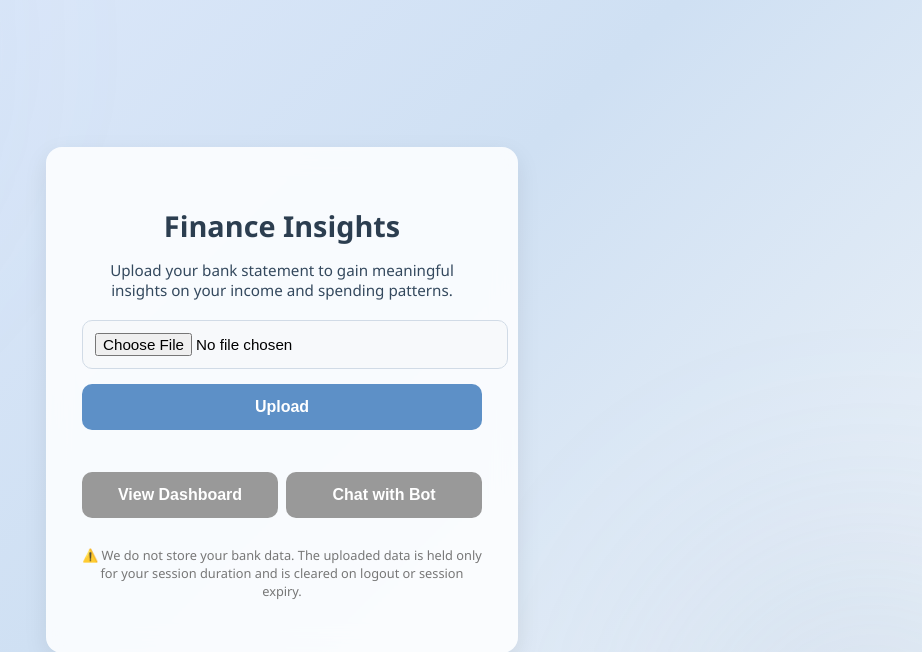
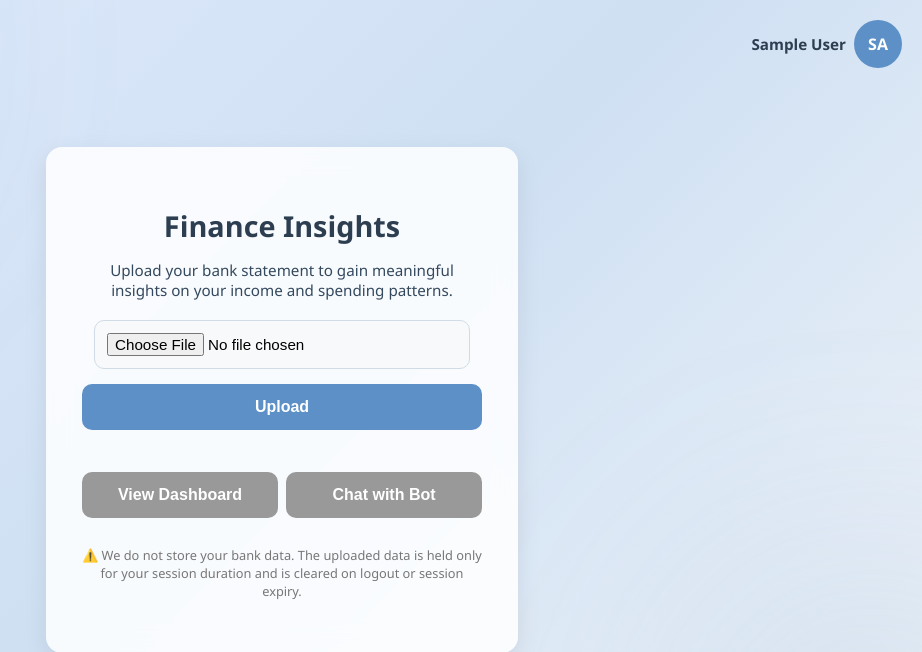
Before and after one commit to sanjeet-mahato/Projects, a Flask app: page / in a window 1280 px wide; the page is wider, and only the part inside the window is pictured. Shown: the top 652 px of that part, without its empty margins (358-1280 px from the left). Run offline with Flask 3, Linux system fonts and the light colour scheme; the visitor is signed in with stand-in values (Sample User, id 1); parts of the project's set-up code (start-up, migrations or seed data) failed here and were passed over.

Commit message:
Adding profile icon in index page.

```diff
--- a/Finance Insights/app/routes/auth_route.py
+++ b/Finance Insights/app/routes/auth_route.py
@@ -48,7 +48,8 @@ def login():
             return render_template("login.html", error=error)
 
         session["user_id"] = user.id
-        return redirect(url_for("dashboard.dashboard"))
+        session["profile_name"] = user.profile_name
+        return redirect(url_for("index_bp.index_page"))
 
     messages = get_flashed_messages(with_categories=True)
     return render_template("login.html", messages=messages)
--- a/Finance Insights/app/routes/index_routes.py
+++ b/Finance Insights/app/routes/index_routes.py
@@ -1,13 +1,18 @@
 from flask import Blueprint, render_template, request, jsonify, session
 from app.services.transformer_service import transform_excel_to_json
+from utils.auth_decorator import login_required
 from io import BytesIO
+
 
 index_bp = Blueprint("index_bp", __name__)
 
+
 @index_bp.route("/")
 @index_bp.route("/index")
+@login_required
 def index_page():
-    return render_template("index.html")
+    profile_name = session.get("profile_name", "User")
+    return render_template("index.html", profile_name=profile_name)
 
 
 @index_bp.route("/upload", methods=["POST"])
--- a/Finance Insights/app/static/css/index.css
+++ b/Finance Insights/app/static/css/index.css
@@ -11,7 +11,7 @@ body {
   overflow: hidden;
 }
 
-/* Subtle floating shapes for gentle accent */
+/* Floating shapes */
 body::before, body::after {
   content: '';
   position: absolute;
@@ -24,6 +24,62 @@ body::before, body::after {
 }
 body::before { top: -150px; left: -150px; }
 body::after { bottom: -150px; right: -150px; }
+
+/* Profile Avatar with name to the left */
+.profile-container {
+  position: absolute;
+  top: 20px;
+  right: 20px;
+  display: flex;
+  align-items: center;
+  gap: 8px; /* space between name and avatar */
+  z-index: 2;
+}
+
+.profile-name {
+  font-size: 0.95rem;
+  font-weight: bold;
+  color: #2c3e50;
+  white-space: nowrap; /* keep name in single line */
+}
+
+.profile-avatar {
+  width: 48px;
+  height: 48px;
+  border-radius: 50%;
+  background-color: #5d90c7;
+  color: #fff;
+  display: flex;
+  align-items: center;
+  justify-content: center;
+  font-weight: 600;
+  font-size: 1rem;
+  cursor: pointer;
+  user-select: none;
+}
+
+.profile-dropdown {
+  display: none;
+  position: absolute;
+  top: 58px;
+  right: 0;
+  background: #fff;
+  box-shadow: 0 6px 20px rgba(0,0,0,0.1);
+  border-radius: 10px;
+  min-width: 120px;
+  z-index: 5;
+}
+
+.dropdown-item {
+  padding: 10px 14px;
+  font-size: 0.95rem;
+  color: #2c3e50;
+  cursor: pointer;
+}
+
+.dropdown-item:hover {
+  background-color: #f0f4f8;
+}
 
 /* Card */
 .upload-card {
@@ -42,8 +98,6 @@ body::after { bottom: -150px; right: -150px; }
   transform: translateY(-3px);
   box-shadow: 0 12px 32px rgba(0,0,0,0.12);
 }
-
-/* Heading */
 .upload-card h1 {
   font-size: 1.8rem;
   color: #2c3e50;
@@ -56,15 +110,16 @@ body::after { bottom: -150px; right: -150px; }
   margin-bottom: 20px;
 }
 
-/* File input */
+/* File input fixes */
 .upload-card input[type="file"] {
-  width: 100%;
+  width: calc(100% - 24px);
   padding: 12px;
   margin-bottom: 15px;
   border-radius: 10px;
   border: 1.5px solid #d1dbe6;
   background: #f7f9fb;
   font-size: 0.95rem;
+  box-sizing: border-box;
 }
 
 /* Buttons */
@@ -98,15 +153,13 @@ body::after { bottom: -150px; right: -150px; }
   margin-bottom: 12px;
 }
 
-/* Actions (View Dashboard / Chat) */
+/* Actions buttons */
 .actions {
   display: flex;
   justify-content: space-between;
   gap: 8px;
 }
-.actions button {
-  flex: 1;
-}
+.actions button { flex: 1; }
 
 /* Disclaimer */
 .upload-card .disclaimer {
--- a/Finance Insights/app/static/js/index.js
+++ b/Finance Insights/app/static/js/index.js
@@ -1,3 +1,47 @@
+window.addEventListener("DOMContentLoaded", () => {
+    const avatar = document.getElementById("profileAvatar");
+    const profileNameEl = document.querySelector(".profile-name");
+    const dropdown = document.getElementById("profileDropdown");
+
+    // Fetch current user details from session
+    fetch("/current-user")
+        .then(res => res.json())
+        .then(data => {
+            if (data.status === "success") {
+                const name = data.profile_name || "User";
+                profileNameEl.textContent = name;
+                // Compute initials
+                const initials = name.split(" ").map(n => n[0].toUpperCase()).join("").substring(0, 2);
+                avatar.textContent = initials;
+            }
+        })
+        .catch(err => console.error("Failed to fetch user details:", err));
+
+    // Toggle dropdown
+    avatar.addEventListener("click", (e) => {
+        e.stopPropagation();
+        dropdown.style.display = dropdown.style.display === "block" ? "none" : "block";
+    });
+
+    // Logout with browser alert
+    document.getElementById("logout").addEventListener("click", () => {
+        fetch("/logout")
+            .then(() => {
+                alert("You have been logged out successfully.");
+                window.location.href = "/login";
+            })
+            .catch(err => console.error("Logout failed:", err));
+    });
+
+    // Close dropdown on outside click
+    document.addEventListener("click", (e) => {
+        if (!avatar.contains(e.target) && !dropdown.contains(e.target)) {
+            dropdown.style.display = "none";
+        }
+    });
+});
+
+// Upload functionality
 function uploadFile() {
     const fileInput = document.getElementById("excelFile");
     const statusMsg = document.getElementById("statusMsg");
--- a/Finance Insights/app/templates/index.html
+++ b/Finance Insights/app/templates/index.html
@@ -8,6 +8,18 @@
 </head>
 <body>
 <div class="background">
+  <!-- Profile Avatar with name to the left -->
+  <div class="profile-container">
+    <div class="profile-name">{{ session['profile_name'] }}</div>
+    <div class="profile-avatar" id="profileAvatar">
+      {{ session['profile_name'][:2] | upper }}
+    </div>
+    <div class="profile-dropdown" id="profileDropdown">
+      <div class="dropdown-item" id="settings">Settings</div>
+      <div class="dropdown-item" id="logout">Logout</div>
+    </div>
+  </div>
+
   <div class="container">
     <div class="upload-card">
       <h1>Finance Insights</h1>
```
